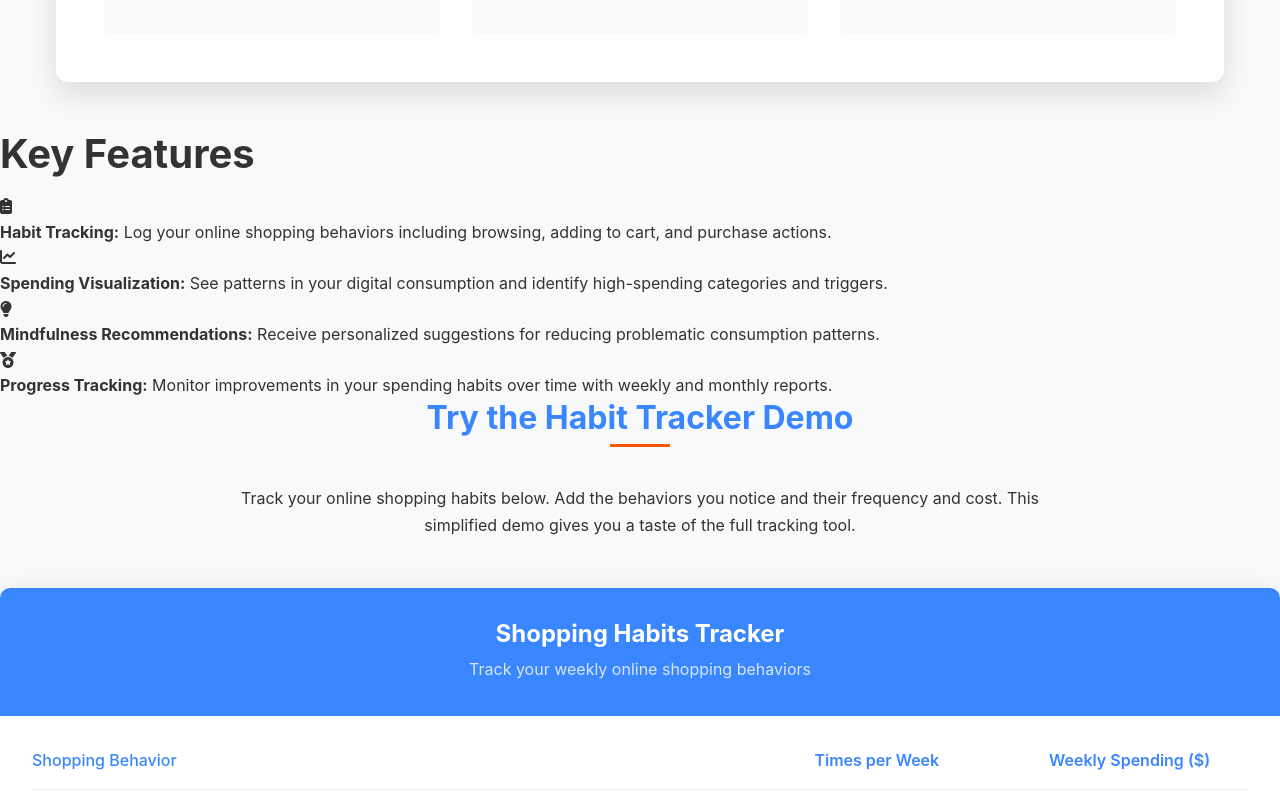
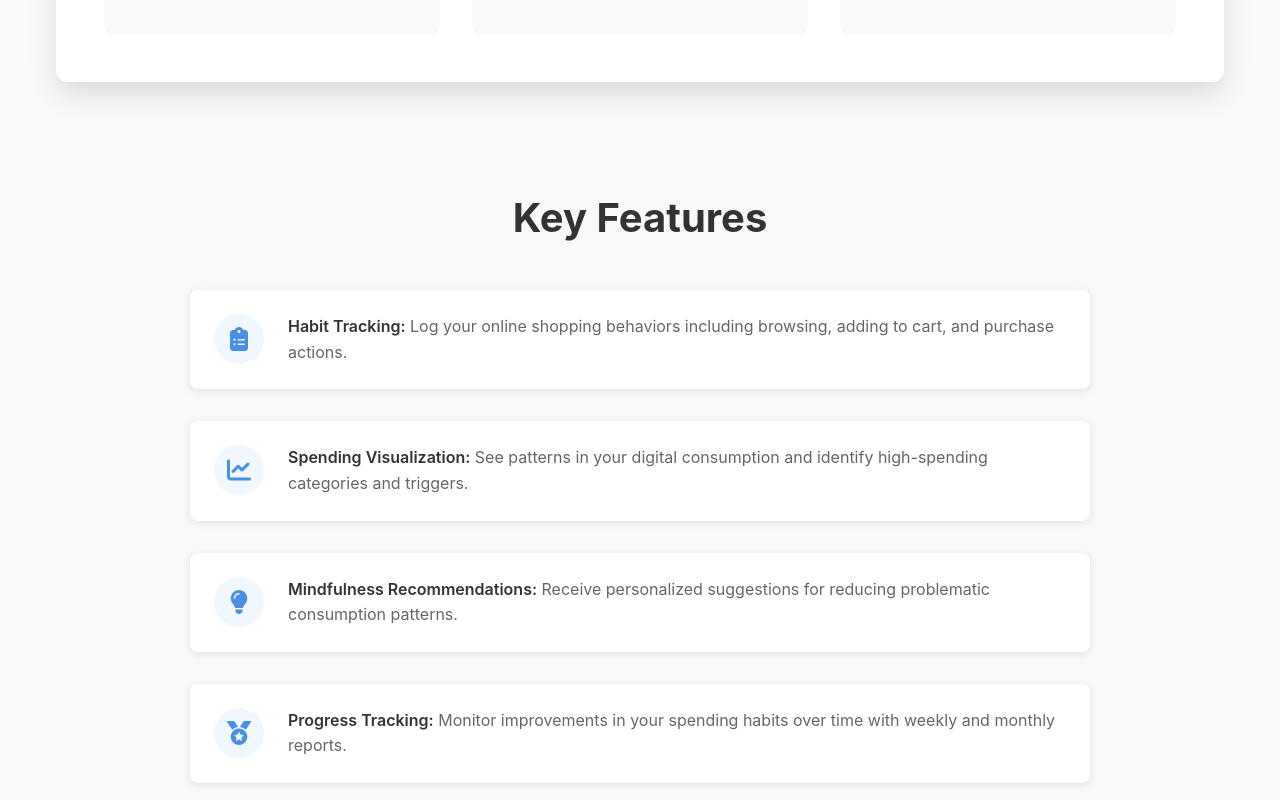
Before and after one commit to hehjunlim/IS219Final, a Next.js app in the folder mindful-consumer-portfolio/: page /projects/digital-wellbeing in a window 1280 px wide. Shown: the part 900-1700 px from the top of the page. Built offline with nearby package versions, Linux system fonts and the light colour scheme.

Commit message:
added features to projects

```diff
--- /dev/null
+++ b/mindful-consumer-portfolio/src/components/Features.js
@@ -0,0 +1,26 @@
+import React from 'react';
+import styles from '../styles/Features.module.css';
+
+const Features = ({ title, features }) => {
+  return (
+    <section className={styles.featuresSection}>
+      <div className="container">
+        <h2 className={styles.sectionTitle}>{title}</h2>
+        <ul className={styles.featuresList}>
+          {features.map((feature, index) => (
+            <li key={index} className={styles.featureItem}>
+              <div className={styles.featureIcon}>
+                <i className={feature.icon}></i>
+              </div>
+              <div className={styles.featureContent}>
+                <strong>{feature.heading}:</strong> {feature.description}
+              </div>
+            </li>
+          ))}
+        </ul>
+      </div>
+    </section>
+  );
+};
+
+export default Features;
--- a/mindful-consumer-portfolio/src/pages/projects/digital-wellbeing.js
+++ b/mindful-consumer-portfolio/src/pages/projects/digital-wellbeing.js
@@ -4,6 +4,7 @@ import Link from 'next/link';
 import Navbar from '../../components/Navbar';
 import Footer from '../../components/Footer';
 import Benefits from '../../components/Benefits';
+import Features from '../../components/Features';
 import styles from '../../styles/Project.module.css';
 import wellbeingStyles from '../../styles/Wellbeing.module.css';
 import ProjectHeader from '../../components/ProjectHeader';
@@ -17,6 +18,29 @@ export default function DigitalWellbeing() {
     dataSources: ["Habit Formation Psychology", "Digital Wellbeing Research", "Behavioral Economics"],
     timeline: "Completed in Winter 2024"
   };
+
+  const wellbeingFeatures = [
+    {
+      icon: "fas fa-clipboard-list",
+      heading: "Habit Tracking",
+      description: "Log your online shopping behaviors including browsing, adding to cart, and purchase actions."
+    },
+    {
+      icon: "fas fa-chart-line",
+      heading: "Spending Visualization",
+      description: "See patterns in your digital consumption and identify high-spending categories and triggers."
+    },
+    {
+      icon: "fas fa-lightbulb",
+      heading: "Mindfulness Recommendations",
+      description: "Receive personalized suggestions for reducing problematic consumption patterns."
+    },
+    {
+      icon: "fas fa-medal",
+      heading: "Progress Tracking",
+      description: "Monitor improvements in your spending habits over time with weekly and monthly reports."
+    }
+  ];
 
   const wellbeingBenefits = [
     {
@@ -96,45 +120,10 @@ export default function DigitalWellbeing() {
       <main>
         <ProjectHeader {...projectData} />
 
-        <section className="section">
-          <div className="container">
-            <div className={styles.projectInfo}>
-              <div className={styles.projectDescription}>
-                <h2>Key Features</h2>
-                <ul className={styles.insightsList}>
-                  <li>
-                    <i className="fas fa-clipboard-list"></i>
-                    <div>
-                      <strong>Habit Tracking:</strong> Log your online shopping behaviors including
-                      browsing, adding to cart, and purchase actions.
-                    </div>
-                  </li>
-                  <li>
-                    <i className="fas fa-chart-line"></i>
-                    <div>
-                      <strong>Spending Visualization:</strong> See patterns in your digital consumption
-                      and identify high-spending categories and triggers.
-                    </div>
-                  </li>
-                  <li>
-                    <i className="fas fa-lightbulb"></i>
-                    <div>
-                      <strong>Mindfulness Recommendations:</strong> Receive personalized suggestions
-                      for reducing problematic consumption patterns.
-                    </div>
-                  </li>
-                  <li>
-                    <i className="fas fa-medal"></i>
-                    <div>
-                      <strong>Progress Tracking:</strong> Monitor improvements in your spending habits
-                      over time with weekly and monthly reports.
-                    </div>
-                  </li>
-                </ul>
-              </div>
-            </div>
-          </div>
-        </section>
+        <Features
+          title="Key Features"
+          features={wellbeingFeatures}
+        />
 
         <section className="section" style={{ background: '#f8f9fa' }}>
           <div className="container">
--- /dev/null
+++ b/mindful-consumer-portfolio/src/styles/Features.module.css
@@ -0,0 +1,82 @@
+.featuresSection {
+    padding: 4rem 0;
+  }
+
+  .sectionTitle {
+    font-size: 2.5rem;
+    text-align: center;
+    margin-bottom: 3rem;
+    color: #333;
+  }
+
+  .featuresList {
+    list-style: none;
+    padding: 0;
+    margin: 0;
+    max-width: 900px;
+    margin: 0 auto;
+  }
+
+  .featureItem {
+    display: flex;
+    align-items: flex-start;
+    margin-bottom: 2rem;
+    padding: 1.5rem;
+    background: #fff;
+    border-radius: 8px;
+    box-shadow: 0 2px 8px rgba(0, 0, 0, 0.1);
+    transition: transform 0.3s ease, box-shadow 0.3s ease;
+  }
+
+  .featureItem:hover {
+    transform: translateX(10px);
+    box-shadow: 0 4px 16px rgba(0, 0, 0, 0.15);
+  }
+
+  .featureIcon {
+    flex-shrink: 0;
+    width: 50px;
+    height: 50px;
+    background: #f0f7ff;
+    border-radius: 50%;
+    display: flex;
+    align-items: center;
+    justify-content: center;
+    margin-right: 1.5rem;
+  }
+
+  .featureIcon i {
+    font-size: 1.5rem;
+    color: #4a90e2;
+  }
+
+  .featureContent {
+    flex: 1;
+    line-height: 1.6;
+    color: #666;
+  }
+
+  .featureContent strong {
+    color: #333;
+    font-weight: 600;
+  }
+
+  @media (max-width: 768px) {
+    .sectionTitle {
+      font-size: 2rem;
+    }
+
+    .featureItem {
+      padding: 1rem;
+    }
+
+    .featureIcon {
+      width: 40px;
+      height: 40px;
+      margin-right: 1rem;
+    }
+
+    .featureIcon i {
+      font-size: 1.2rem;
+    }
+  }
```
Also changed, not shown: mindful-consumer-portfolio/src/pages/projects/ai-assistant.js (+76 -3 lines), mindful-consumer-portfolio/src/pages/projects/data-visualization.js (+34 -0 lines).
